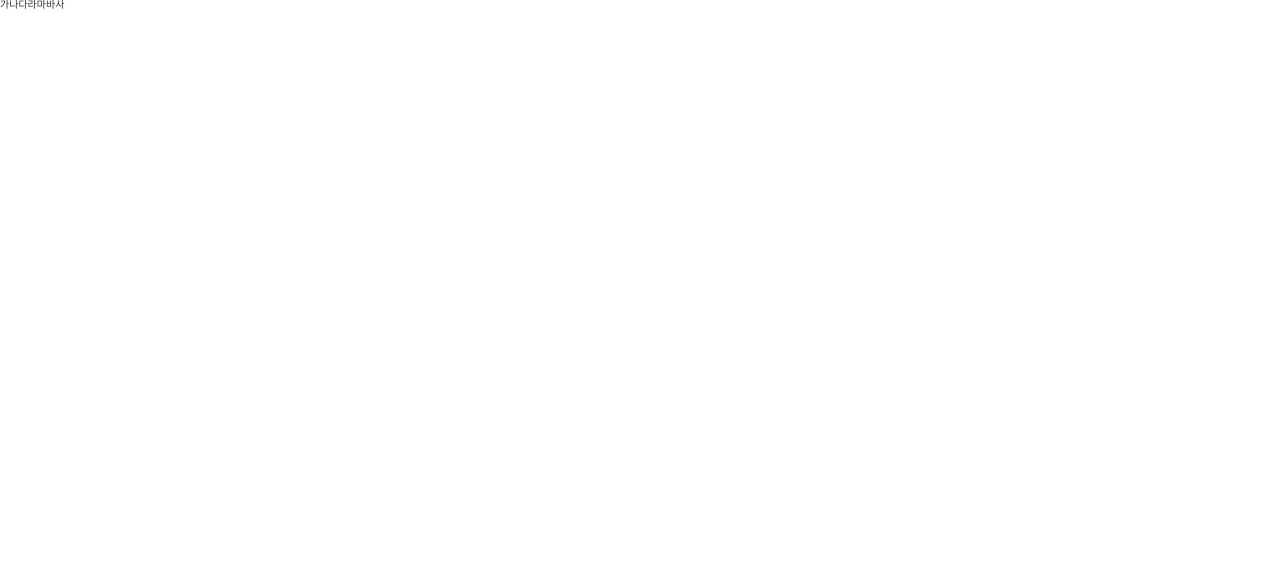
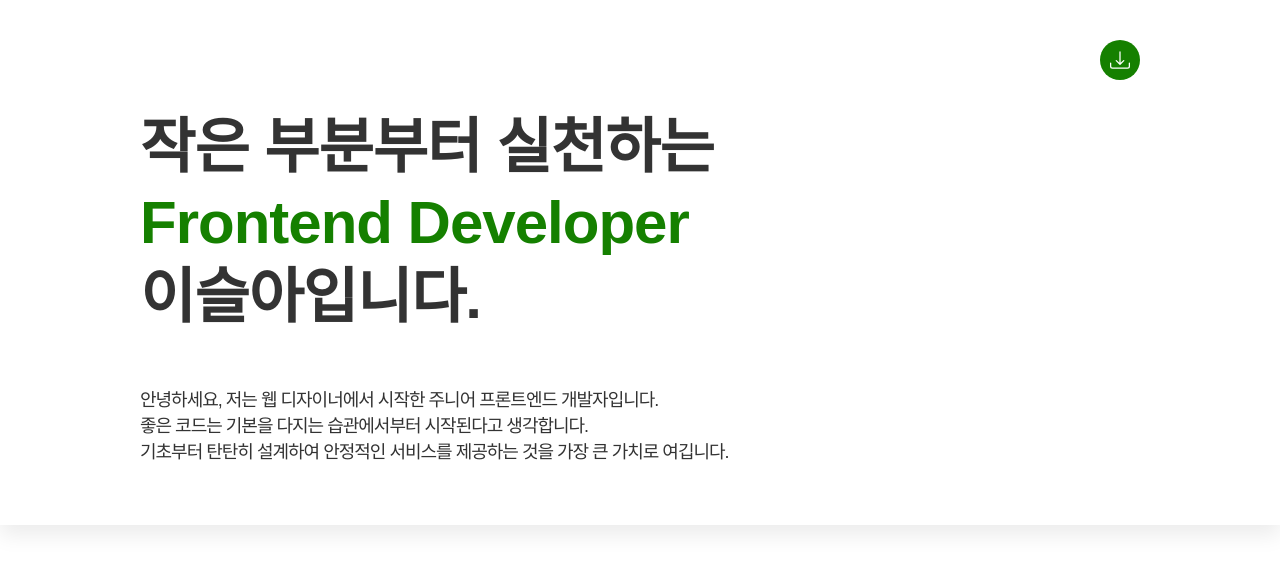
Before and after one commit to seraleedev/resume, a React (Create React App) app: page / in a window 1280 px wide. Shown: the top 570 px of the page. Built offline with nearby package versions, Linux system fonts and the light colour scheme; a web font is replaced by a local one.

Commit message:
npm 패키지 설치,헤더 컴포넌트 생성

```diff
--- a/package.json
+++ b/package.json
@@ -16,6 +16,8 @@
     "prettier": "^3.4.1",
     "react": "^18.3.1",
     "react-dom": "^18.3.1",
+    "react-icons": "^5.3.0",
+    "react-responsive": "^10.0.0",
     "react-router": "^7.0.1",
     "react-router-dom": "^7.0.1",
     "react-scripts": "5.0.1",
@@ -48,6 +50,7 @@
     ]
   },
   "devDependencies": {
+    "@types/react-responsive": "^8.0.8",
     "customize-cra": "^1.0.0",
     "react-app-alias": "^2.2.2",
     "react-app-rewire-alias": "^1.1.7"
--- a/src/App.tsx
+++ b/src/App.tsx
@@ -2,14 +2,19 @@ import { ThemeProvider } from "styled-components";
 import { theme } from "@/styles/theme";
 import { ResetCss } from "@/styles/reset";
 import { GlobalStyle } from "@/styles/global";
+import { useMediaQuery } from "react-responsive";
+import { H1 } from "./components/common/typhography";
+import Layout from "./components/system/templates/Layout";
 
 function App() {
+  //mediaQuery
+  const isMobile = useMediaQuery({ query: "(max-width:1023px)" });
+
   return (
     <ThemeProvider theme={theme}>
       <ResetCss />
       <GlobalStyle />
-
-      <div>가나다라마바사</div>
+      <Layout />
     </ThemeProvider>
   );
 }
--- a/src/components/Layout/Layout.tsx
+++ /dev/null
@@ -1,6 +0,0 @@
-import React from "react";
-
-const Layout = (props: any) => {
-  return <></>;
-};
-export default Layout;
--- /dev/null
+++ b/src/components/common/index.ts
@@ -0,0 +1,56 @@
+import { theme } from "@/styles/theme";
+import styled from "styled-components";
+
+interface IFlexBoxProps {
+  width?: string;
+  height?: string;
+  overflow?: string;
+  position?: string;
+  flexDirection?: string;
+  flex?: string;
+  flexWrap?: string;
+  alignItems?: string;
+  justify?: string;
+  margin?: string;
+  padding?: string;
+  gap?: string;
+}
+
+export const FlexBox = styled.div<IFlexBoxProps>`
+  ${({ width }) => width && `width: ${width};`}
+  ${({ height }) => height && `width: ${height};`}
+  ${({ overflow }) => overflow && `overflow: ${overflow};`}
+  ${({ position }) => position && `position: ${position};`}
+    display: flex;
+  ${({ flexDirection }) => flexDirection && `flex-direction: ${flexDirection};`}
+  ${({ flex }) => flex && `flex: ${flex};`}
+    ${({ flexWrap }) => flexWrap && `flex-wrap: ${flexWrap};`}
+    align-items: ${({ alignItems }) => alignItems || "center"};
+  justify-content: ${({ justify }) => justify || "center"};
+  ${({ gap }) => gap && `gap: ${gap};`}
+  ${({ margin }) => margin && `margin: ${margin};`}
+${({ padding }) => padding && `padding: ${padding};`}
+`;
+
+interface IButtonProps {
+  width?: string;
+  height?: string;
+  borderRadius?: string;
+  background?: string;
+  border?: string;
+}
+
+export const Button = styled.button<IButtonProps>`
+  width: ${({ width }) => width || "auto"};
+  height: ${({ height }) => height || "auto"};
+  border-radius: ${({ borderRadius }) => borderRadius || "5px"};
+  background: ${({ background }) => background || theme.colors.white};
+  display: flex;
+  justify-content: center;
+  align-items: center;
+  cursor: pointer;
+  outline: none;
+  border: ${({ border }) => border || "none"};
+  text-align: center;
+  color: ${theme.colors.white};
+`;
--- a/src/components/typhography/index.ts
+++ b/src/components/common/typhography/index.ts
@@ -5,45 +5,40 @@ interface ITextStyleProps {
   color?: string;
   margin?: string;
   padding?: string;
-  fontWeight?: string;
+  fontWeight?: number;
 }
 
 const textStyle = css<ITextStyleProps>`
   color: ${({ color }) => color || theme.colors.black};
   margin: ${({ margin }) => margin || 0};
   padding: ${({ padding }) => padding || 0};
-  ${({ fontWeight }) => `font-weight:${fontWeight};`}
+  font-weight: ${({ fontWeight }) => fontWeight || 400};
 `;
 
-export const H1 = styled.h1`
+export const H1 = styled.h1<ITextStyleProps>`
   font-size: 6rem;
   line-height: 7.5rem;
-  font-weight: 700;
   ${textStyle}
 `;
 
-export const H2 = styled.h2`
+export const H2 = styled.h2<ITextStyleProps>`
   font-size: 4rem;
   line-height: 5rem;
-  font-weight: 700;
   ${textStyle}
 `;
 
-export const H3 = styled.h3`
+export const H3 = styled.h3<ITextStyleProps>`
   font-size: 2.4rem;
   line-height: 3rem;
-  font-weight: 600;
   ${textStyle}
 `;
-export const H4 = styled.h4`
+export const H4 = styled.h4<ITextStyleProps>`
   font-size: 1.8rem;
   line-height: 2.6rem;
-  font-weight: 400;
   ${textStyle}
 `;
-export const Paragraph = styled.p`
+export const Paragraph = styled.p<ITextStyleProps>`
   font-size: 1.6rem;
   line-height: 2.4rem;
-  font-weight: 400;
   ${textStyle}
 `;
--- /dev/null
+++ b/src/components/system/organisms/Header.tsx
@@ -0,0 +1,42 @@
+import { theme } from "@/styles/theme";
+import { Container } from "../templates/styles";
+import { Button, FlexBox } from "@/components/common";
+import { H1, H4 } from "@/components/common/typhography";
+import { HeaderComponent, WrapperH1 } from "./styles";
+import { BsDownload } from "react-icons/bs";
+
+const Header = () => {
+  return (
+    <HeaderComponent>
+      <Container width="1000px">
+        <FlexBox justify="flex-end" width="100%">
+          <Button
+            background={theme.colors.green01}
+            borderRadius="100%"
+            width="40px"
+            height="40px"
+          >
+            <BsDownload size={"2rem"} />
+          </Button>
+        </FlexBox>
+        <WrapperH1>
+          <H1 fontWeight={700}>작은 부분부터 실천하는</H1>
+          <H1 color={theme.colors.green01} fontWeight={700}>
+            Frontend Developer
+          </H1>
+          <H1 fontWeight={700}>이슬아입니다.</H1>
+        </WrapperH1>
+        <H4>
+          안녕하세요, 저는 웹 디자이너에서 시작한 주니어 프론트엔드
+          개발자입니다.
+          <br />
+          좋은 코드는 기본을 다지는 습관에서부터 시작된다고 생각합니다.
+          <br />
+          기초부터 탄탄히 설계하여 안정적인 서비스를 제공하는 것을 가장 큰
+          가치로 여깁니다.
+        </H4>
+      </Container>
+    </HeaderComponent>
+  );
+};
+export default Header;
--- /dev/null
+++ b/src/components/system/organisms/styles.ts
@@ -0,0 +1,13 @@
+import styled from "styled-components";
+import { theme } from "@/styles/theme";
+
+export const HeaderComponent = styled.div`
+  width: 100%;
+  background: ${theme.colors.white};
+  box-shadow: 0px 10px 20px 0px rgba(0, 0, 0, 0.08);
+  padding: 40px 0 60px;
+`;
+
+export const WrapperH1 = styled.div`
+  margin: 30px 0 52px;
+`;
--- /dev/null
+++ b/src/components/system/templates/Layout.tsx
@@ -0,0 +1,11 @@
+import Header from "../organisms/Header";
+import { Container } from "./styles";
+
+const Layout = () => {
+  return (
+    <>
+      <Header />
+    </>
+  );
+};
+export default Layout;
--- /dev/null
+++ b/src/components/system/templates/styles.ts
@@ -0,0 +1,12 @@
+import styled from "styled-components";
+
+interface IContainerProps {
+  width?: string;
+  padding?: string;
+}
+
+export const Container = styled.div<IContainerProps>`
+  width: ${({ width }) => width || "100%"};
+  margin: 0 auto;
+  ${({ padding }) => `padding:${padding};`}
+`;
--- a/src/styles/global.ts
+++ b/src/styles/global.ts
@@ -20,6 +20,7 @@ html,
   }
   font-size: 10px;
   user-select: none;
+  letter-spacing:-1px;
 }
 
 body {
```
Also changed, not shown: 1 other file (tests, documents, lock files or other folders).
